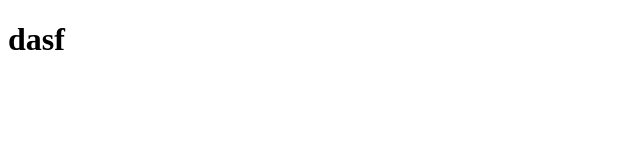
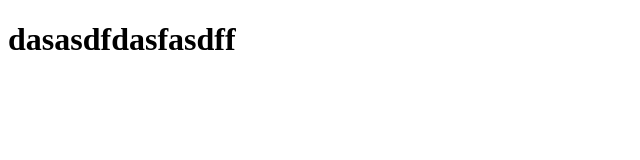
Before and after one commit to karanjain098/Laravel-Github-Action, a plain HTML site: page index.html in a window 1280 px wide. Shown: the whole page, without its empty margins (0-640 px from the left). Drawn offline with Linux system fonts and the light colour scheme.

Commit message:
Update index.html

```diff
--- a/index.html
+++ b/index.html
@@ -6,6 +6,6 @@
     <title>asdf</title>
 </head>
 <body>
-    <H1>dasf</H1>
+    <H1>dasasdfdasfasdff</H1>
 </body>
 </html>
```
